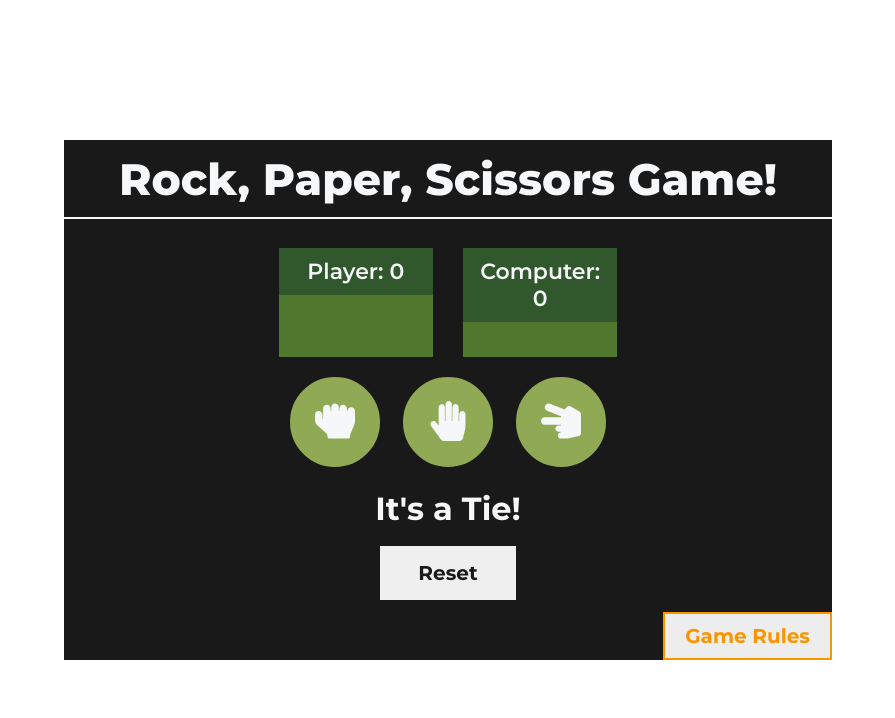
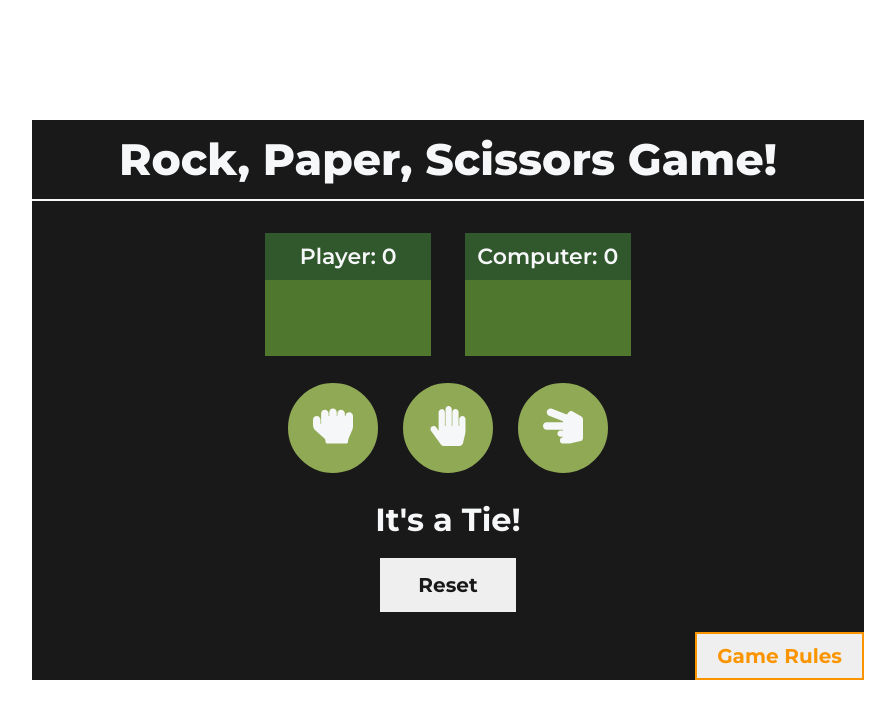
Before and after one commit to ezgsnyrt/rock-paper-scissors-game, a React (Create React App) app: page / in a window 1280 px wide. Shown: the top 718 px of the page, without its empty margins (192-1087 px from the left). Built offline with nearby package versions, Linux system fonts and the light colour scheme.

Commit message:
make some revisions in the style of the game

```diff
--- a/src/App.css
+++ b/src/App.css
@@ -13,8 +13,8 @@
 }
 
 .inner-container {
-  width: 60%;
-  height: 65%;
+  width: 65%;
+  height: 70%;
   display: flex;
   flex-direction: column;
   text-align: center;
--- a/src/Components/Modal/Modal.css
+++ b/src/Components/Modal/Modal.css
@@ -17,7 +17,7 @@
     cursor: pointer;
     transition: all 0.3s ease;
     display: inline-block;
-    background-color: #EDEDED;
+    background-color: #EFEFEF;
     border: 2px solid #fa9500;
 }
 
```
